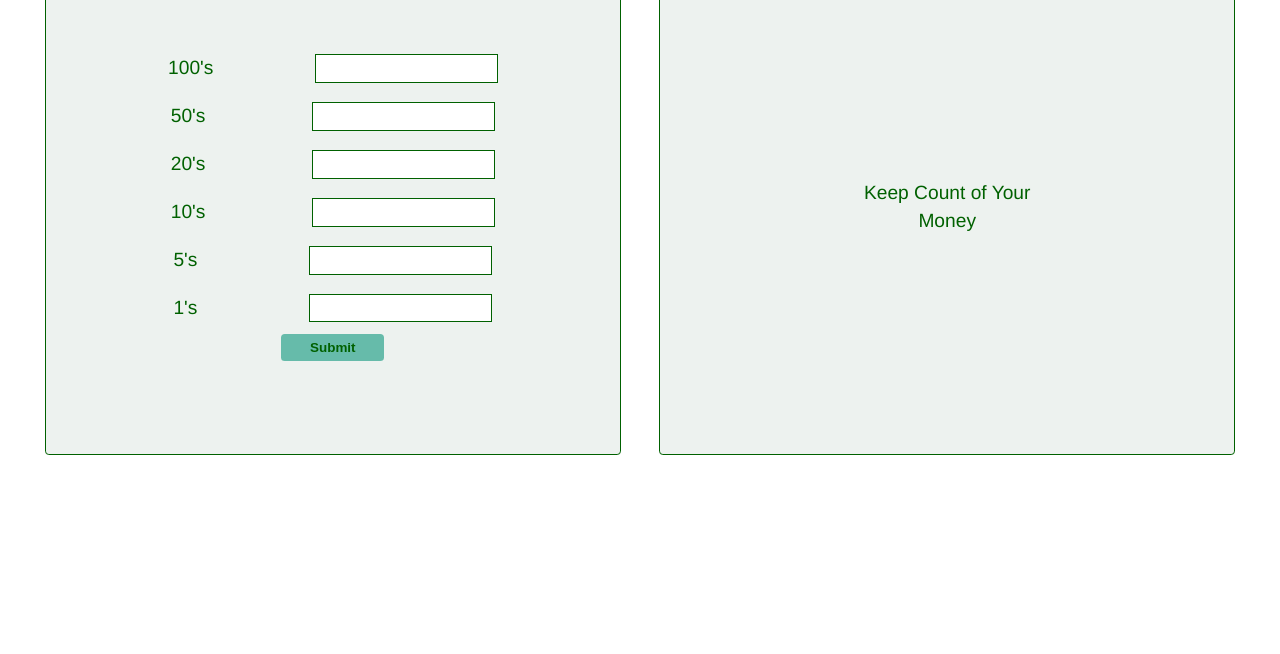
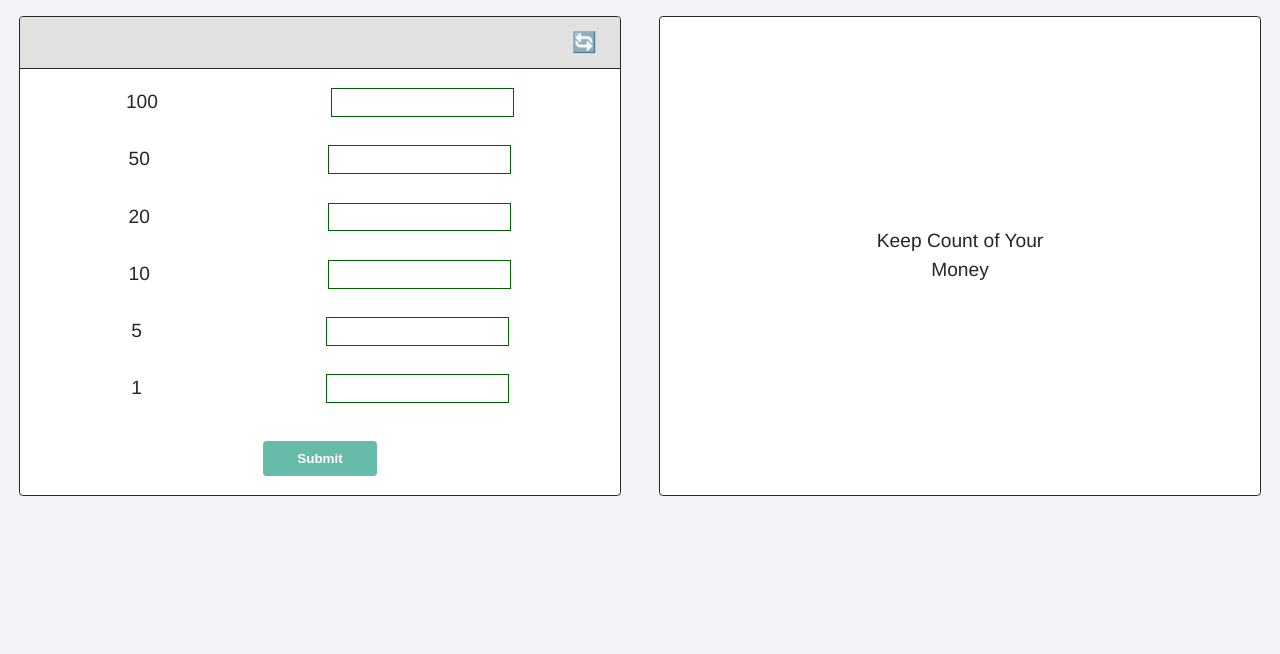
Before and after one commit to evo-g/money-counter, a website built with Parcel: page src/index.html in a window 1280 px wide. Shown: the part 172-826 px from the top of the page. Built offline with nearby package versions, Linux system fonts and the light colour scheme.

Commit message:
css changes and minor functionality imporvements to displayed totals and form

```diff
--- a/src/index.html
+++ b/src/index.html
@@ -9,58 +9,69 @@
 </head>
 
 <body>
-  <h1>Track Your Cash</h1>
+  <div class="heading">
+    <h1>Track Your Cash</h1>
+  </div>
   <div class='container'>
     <form>
+      <div class='container-heading'>
+        <button type="reset">🔄</button>
+      </div>
       <div class='form-child'>
-        <label>100's</label>
+        <label>100</label>
         <input
           id='hundred'
           name='hundred'
           inputmode="numeric"
+          maxlength="15"
         >
       </div>
       <div class='form-child'>
-        <label>50's</label>
+        <label>50</label>
         <input
           id='fifty'
           name='fifty'
           inputmode="numeric"
+          maxlength="15"
         >
       </div>
       <div class='form-child'>
-        <label>20's</label>
+        <label>20</label>
         <input
           id='twenty'
           name='twenty'
           inputmode="numeric"
+          maxlength="15"
         >
       </div>
       <div class='form-child'>
-        <label>10's</label>
+        <label>10</label>
         <input
           id='ten'
           name='ten'
           inputmode="numeric"
+          maxlength="15"
         >
       </div>
       <div class='form-child'>
-        <label>5's</label>
+        <label>5</label>
         <input
           id='five'
           name='five'
           inputmode="numeric"
+          maxlength="15"
         >
       </div>
       <div class='form-child'>
-        <label>1's</label>
+        <label>1</label>
         <input
           id='one'
           name='one'
           inputmode="numeric"
+          maxlength="15"
         >
       </div>
-      <div>
+      <div class="button-container">
         <button type='submit'><strong>Submit</strong></button>
       </div>
     </form>
--- a/src/index.js
+++ b/src/index.js
@@ -6,20 +6,23 @@ const five = document.getElementById('five');
 const one = document.getElementById('one');
 const totals = document.getElementById('totals');
 const totalsAmount = document.getElementById('totalsAmount');
-const valuesArr = [100,50,20,10,5,1];
+const valuesArr = [100, 50, 20, 10, 5, 1];
 const inputValsArr = [hundred, fifty, twenty, ten, five, one];
 
 function displayTotals(arr = []) {
   totals.innerHTML =
     arr.map(el => {
-      return `<li class='dollar-amounts'> ${el[0]}'s: -- $ ${el[1]}</li>`;
+      if (!el[1]) {
+        el[1] = 0
+      };
+      return `<div class='dollar-amounts'> $${el[0]} x ${el[1]} = $ ${el[2]}</div>`;
     }).join('');
 };
 
 function getTotals(e) {
   e.preventDefault();
-  let computedTotals = valuesArr.map((el, i) => {
-    return [valuesArr[i], inputValsArr[i].value * el]
+  let computedTotals = valuesArr.map((el, i,) => {
+    return [valuesArr[i], inputValsArr[i].value, inputValsArr[i].value * el]
   });
   let combinedTotal = 0;
   valuesArr.forEach((val, i) => {
@@ -29,4 +32,9 @@ function getTotals(e) {
   totalsAmount.innerText = `Combined total $${combinedTotal}`;
 };
 
+function resetForm() {
+  document.querySelector('form').reset();
+};
+
 document.addEventListener('submit', getTotals);
+document.addEventListener('reset', resetForm);
--- a/src/style.css
+++ b/src/style.css
@@ -13,13 +13,21 @@ body {
   line-height: 1.5;
   width: 100%;
   margin: 0 auto;
+  background-color: #F1F3F6;
+  height: 100vh;
+  color: #262626;
+}
+
+.heading {
+  text-align: center;
+  border: 1px solid #000000;
   background-color: #ffffff;
-  height: 100vh;
+  padding: 1rem;
+  margin: 1rem;
+  border-radius: .2rem;
 }
 
 h1 {
-  margin-bottom: 0.5rem;
-  padding: 0 0 1rem;
   text-align: center;
 }
 
@@ -27,70 +35,118 @@ h1 {
   display: flex;
   flex-direction: row;
   flex: 1;
-  justify-content: center;
+  justify-content: space-evenly;
   align-items: center;
+  margin: 1rem;
 }
 
 .child-container {
-  background-color: #EDF2EF;
+  margin: 0 0 0 1rem;
+  background-color: #ffffff;
   display: flex;
   flex-direction: column;
-  border: 1px solid #006100;
+  border: 1px solid #262626;
   justify-content: center;
   align-items: center;
-  margin: 1rem;
-  width: 45vw;
-  height: 62vh;
+  width: 100%;
+  height: 60vh;
   border-radius: .2rem;
-  color: #006100;
 }
 
 form {
-  background-color: #EDF2EF;
-  border: 1px solid #006100;
+  margin: 0 1rem 0 0;
+  background-color: #ffffff;
+  border: 1px solid #262626;
   display: flex;
   flex-direction: column;
-  justify-content: center;
+  justify-content: space-between;
   align-items: center;
-  margin: 1rem;
-  width: 45vw;
-  height: 62vh;
-  color: #006100;
+  width: 100%;
+  height: 60vh;
   border-radius: .2rem;
   position: relative;
+}
+
+.container-heading {
+  background-color: #e1e1e1;
+  border-bottom: 1px solid #262626;
+  border-top-left-radius: .2rem;
+  border-top-right-radius: .2rem;
+  width: 100%;
+  margin: 0;
+  padding: .5rem 1rem;
+  display: flex;
+  justify-content: flex-end;
+}
+
+.container-heading button {
+  padding: 4px;
+  background-color: transparent;
+  border: none;
+  font-size: 20px;
+  cursor: pointer;
+}
+
+.container-heading button:hover {
+  background-color: transparent;
+}
+
+.container-heading button:focus {
+  outline: none;
+  background-color: inherit;
 }
 
 form::after {
   border-top-style: 5px solid grey;
 }
 
-form button {
-  margin: 0 0 .5rem;
+.button-container {
+  margin: 0;
+  padding: .5rem 1rem;
+  display: flex;
+  justify-content: space-around;
+  width: 100%;
+}
+
+.button-container button {
+  margin: .5rem 0;
   background-color: #6BA;
   border: none;
-  padding: .3rem 1.5rem;
+  padding: .5rem 1.8rem;
   border-radius: .2rem;
-  color: #006100;
+  color: #fff;
   font-size: .7rem;
   cursor: pointer;
 }
 
-form button:hover {
+.button-container a {
+  text-decoration: none;
+  color: #fff;
+}
+
+.button-container :visited {
+  color: initial;
+  color: #fff;
+}
+
+
+.button-container button:hover {
   background-color: #6BAB90;
   color: #fff;
 }
 
-form button:focus {
+.button-container button:focus {
   outline: none;
-  background-color: #6BAB90;
+  background-color: lightblue;;
   color: #fff;
 }
 
 .form-child {
-  margin: .5rem 0;
+  margin: 0;
+  padding: .5rem 1rem;
   display: flex;
   justify-content: space-around;
-  width: 75%;
+  width: 100%;
 }
 
 .form-child input {
@@ -100,12 +156,15 @@ form button:focus {
 .form-child input:focus {
   outline: none;
   border: 1px solid #E1F0C4;
+  background-color: lightblue;
 }
 /* #BDE66E */
 
 .dollar-amounts {
-  list-style: none;
+  display: flex;
+  justify-content: space-evenly;
   margin: .7rem 0;
+  padding: .25rem .5rem;
 }
 
 @media screen and (max-width: 700px) {
@@ -124,14 +183,16 @@ form button:focus {
   .child-container {
     min-width: 275px;
     min-height: 375px;
+    margin: 1rem 0 0 0;
   }
 
   form {
     min-width: 275px;
     min-height: 375px;
+    margin: 0 0 1rem 0;
   }
 
   .form-child {
-    margin-bottom: .5rem;
+    margin-bottom: 0;
   }
 }
```
